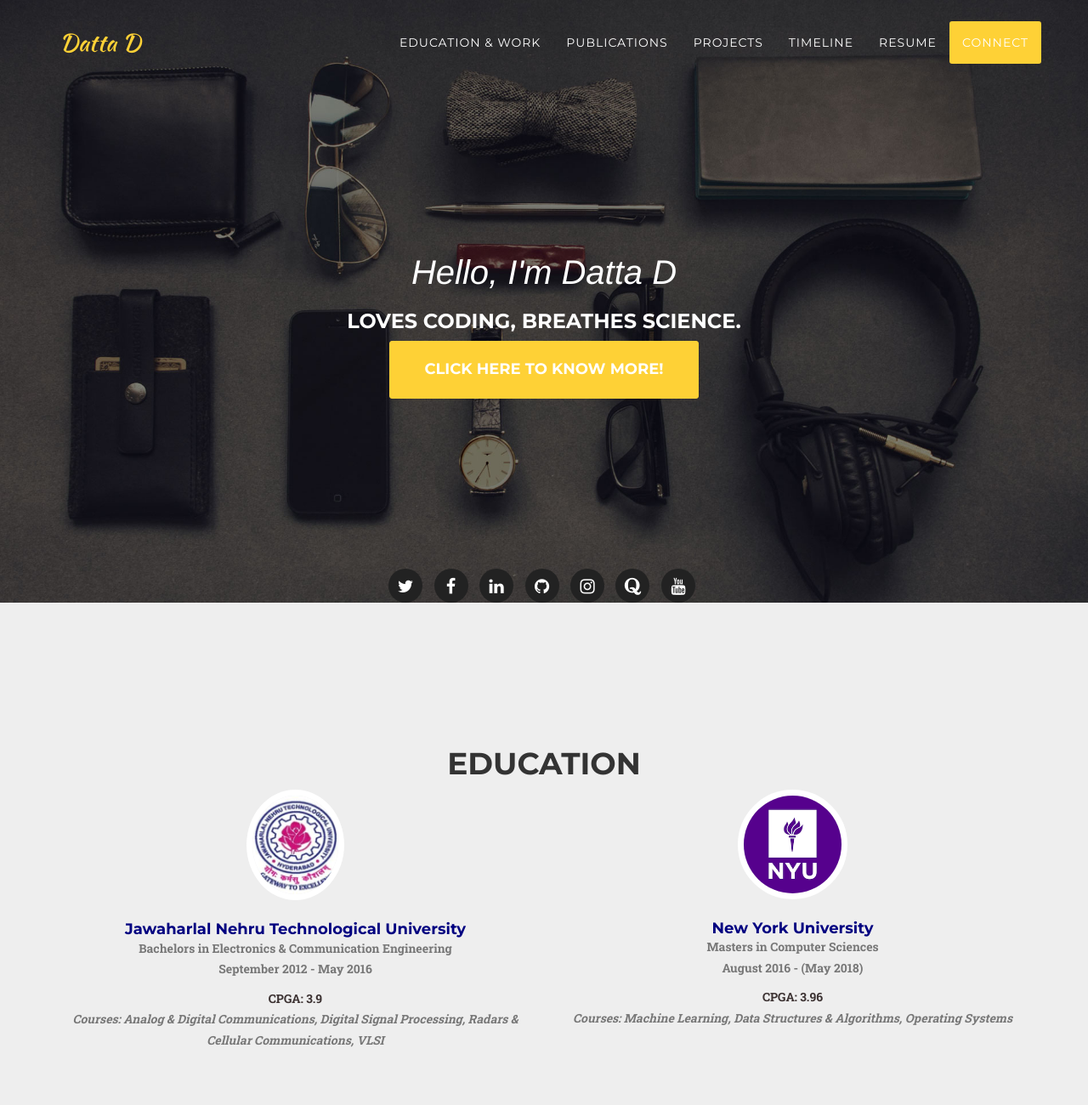
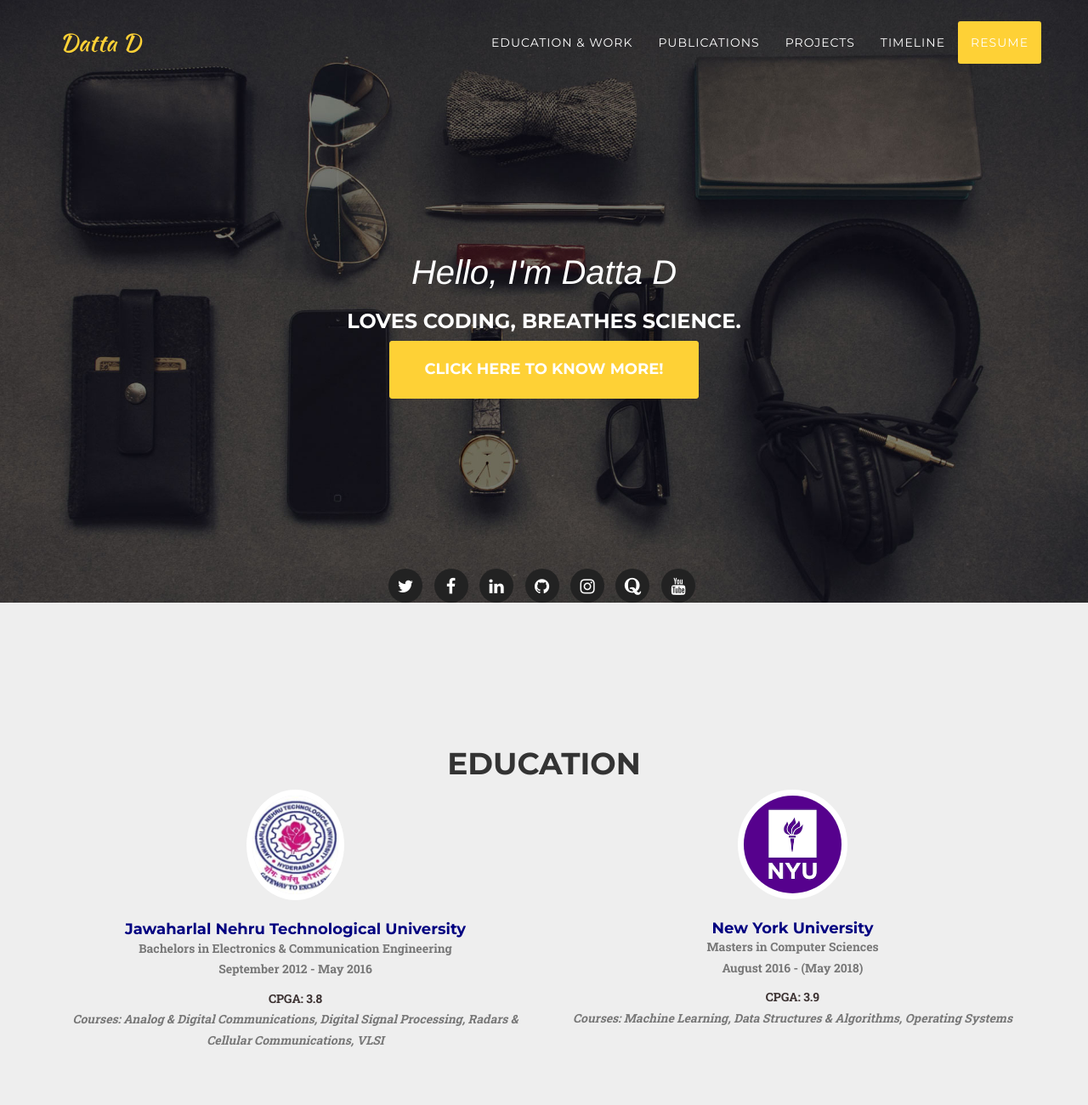
Before and after one commit to dattasainathd/dattasainathd.github.io, a website: page index.html in a window 1280 px wide. Shown: the top 1300 px of the page at 85% size. Drawn offline with nearby package versions, Linux system fonts and the light colour scheme; a web font is replaced by a local one.

Commit message:
no significant changes

```diff
--- a/index.html
+++ b/index.html
@@ -34,16 +34,7 @@
 </head>
 
 <body id="page-top" class="index">
-  <script>
-    (function(i,s,o,g,r,a,m){i['GoogleAnalyticsObject']=r;i[r]=i[r]||function(){
-    (i[r].q=i[r].q||[]).push(arguments)},i[r].l=1*new Date();a=s.createElement(o),
-    m=s.getElementsByTagName(o)[0];a.async=1;a.src=g;m.parentNode.insertBefore(a,m)
-    })(window,document,'script','https://www.google-analytics.com/analytics.js','ga');
 
-    ga('create', 'UA-99985892-1', 'auto');
-    ga('send', 'pageview');
-
-  </script>
     <!-- Navigation -->
     <nav id="mainNav" class="navbar navbar-default navbar-custom navbar-fixed-top">
         <div class="container">
@@ -75,9 +66,6 @@
                     </li>
                     <li>
                         <a class="page-scroll" href="#Resume">Resume</a>
-                    </li>
-                    <li>
-                        <a class="page-scroll" href="#Social">Connect</a>
                     </li>
                 </ul>
             </div>
@@ -131,7 +119,7 @@
                         <h4><a href = "http://jntuh.ac.in/" ><font color="#000080">Jawaharlal Nehru Technological University</font></a></h4>
                         <p class="text-muted"><b>Bachelors in Electronics & Communication Engineering
                         <br> September 2012 - May 2016</b></p>
-                        <p class="text-muted"><font color="#3B3131"><b>CPGA: 3.9</font><b>
+                        <p class="text-muted"><font color="#3B3131"><b>CPGA: 3.8</font><b>
                         <br> <i>Courses: Analog & Digital Communications, Digital Signal Processing, Radars & Cellular Communications, VLSI</i></p>
 
                     </div>
@@ -142,7 +130,7 @@
                         <h4><a href = "http://www.nyu.edu/" ><font color="#000080">New York University</font></a></h4>
                         <p class="text-muted">Masters in Computer Sciences
                         <br>August 2016 - (May 2018)</p>
-                        <p class="text-muted"><b><font color="#3B3131">CPGA: 3.96</font><b>
+                        <p class="text-muted"><b><font color="#3B3131">CPGA: 3.9</font><b>
                         <br> <i>Courses: Machine Learning, Data Structures & Algorithms, Operating Systems<i></p>
                     </div>
                 </div>
@@ -494,14 +482,14 @@
 
             <div class="col-lg-12 text-center">
               <h2>
-                <a class="contact" href="Datta_D.pdf"> Resume <i class="fa fa-file-pdf-o"></i></a>
+                <a class="contact" href="DattaD.pdf"> Resume <i class="fa fa-file-pdf-o"></i></a>
               </h2>
             </div>
         </div>
       </section>
 
         <!-- Services Section -->
-        <footer id = "Social">
+        <footer>
             <div class="container">
                 <div class="row">
                     <div class="col-lg-12 text-center">
```
